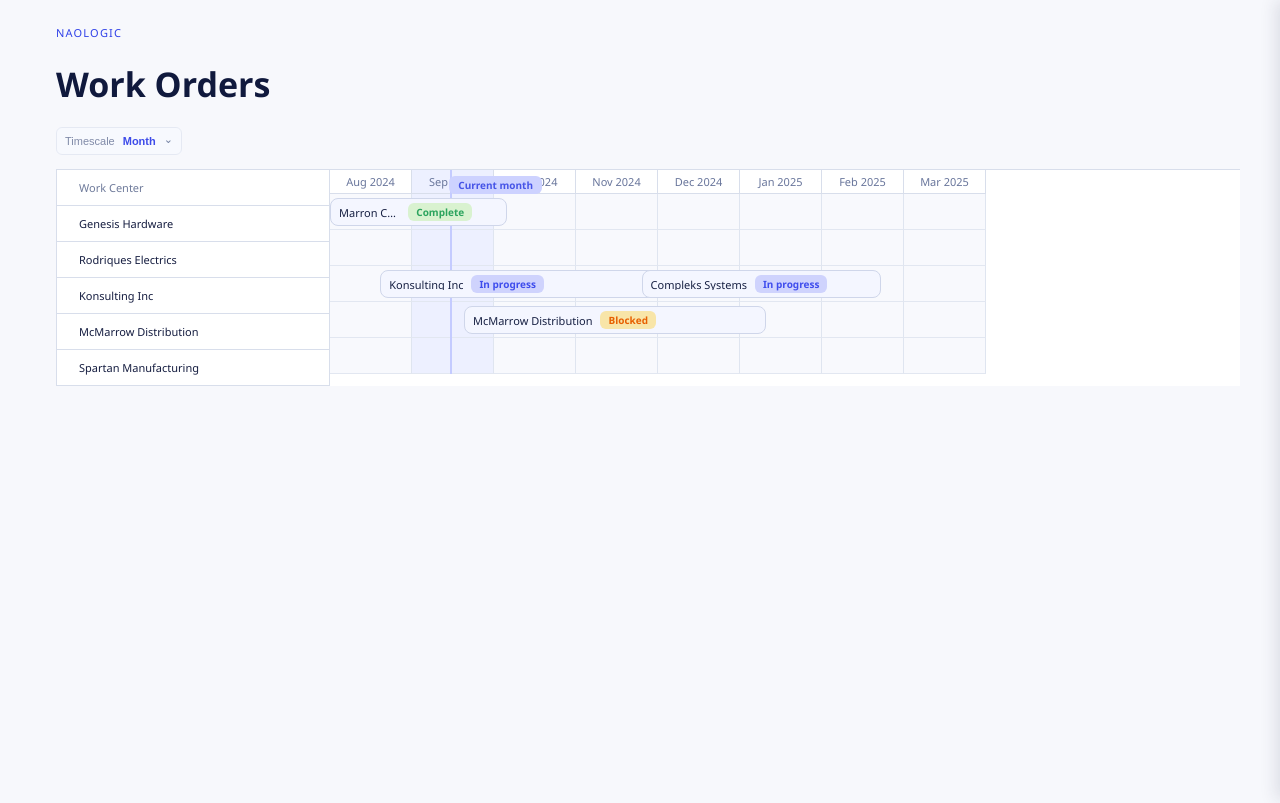
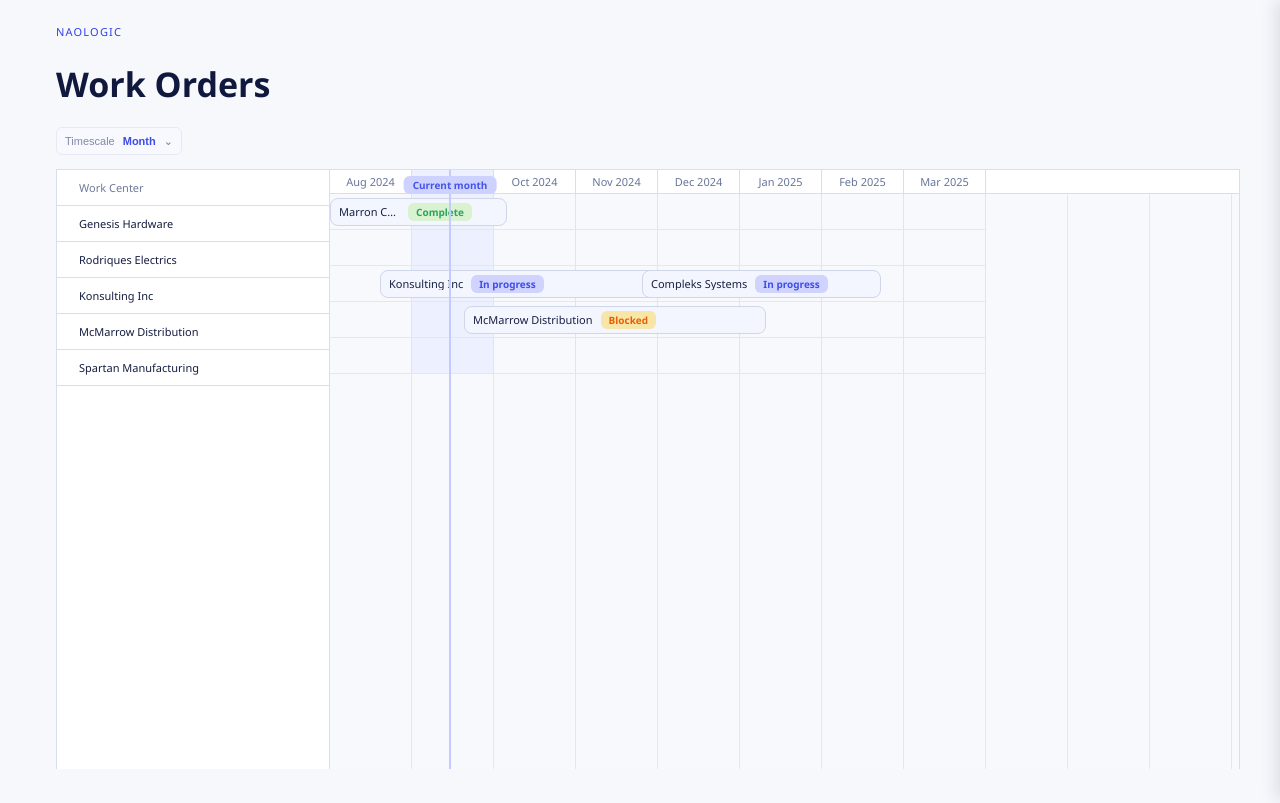
Before and after one commit to KTBarnette/Naologic, an Angular app: page / in a window 1280 px wide. Built offline with nearby package versions, Linux system fonts and the light colour scheme; a web font is replaced by a local one.

Commit message:
The UI has been adjusted to Sketch Dimensions

```diff
--- a/src/app/timeline/timeline.component.html
+++ b/src/app/timeline/timeline.component.html
@@ -38,7 +38,7 @@
       </aside>
 
       <div #timelineScrollPanel class="timeline-panel">
-        <div class="timeline-grid">
+        <div class="timeline-grid" [style.--col-w.px]="colWidthPx">
           <div class="today-indicator" [style.left.px]="todayOffsetPx"></div>
           <div class="today-pill" [style.left.px]="todayOffsetPx">{{ currentIndicatorLabel }}</div>
 
--- a/src/app/timeline/timeline.component.scss
+++ b/src/app/timeline/timeline.component.scss
@@ -42,7 +42,7 @@
   color: #3041e8;
   font-size: 11px;
   letter-spacing: 1.2px;
-  line-height: 1;
+  line-height: 12px;
   font-weight: 500;
 }
 
@@ -83,18 +83,22 @@
   color: #808aa8;
   font-size: 11px;
   font-weight: 500;
+  line-height: 12px;
 }
 
 .timescale-value {
   color: #3d4be9;
   font-size: 11px;
   font-weight: 600;
+  line-height: 12px;
 }
 
 .timescale-chevron {
   color: #7280a2;
   font-size: 11px;
-  margin-top: -3px;
+  line-height: 12px;
+  display: inline-flex;
+  align-items: center;
 }
 
 .timescale-menu {
@@ -134,6 +138,7 @@
   display: grid;
   grid-template-columns: 274px minmax(0, 1fr);
   border-top: 1px solid var(--line);
+  min-height: clamp(520px, calc(100vh - 200px), 824px);
 }
 
 .work-centers-panel {
@@ -169,11 +174,30 @@
   overflow-x: auto;
   overflow-y: visible;
   background: var(--surface);
+  border-right: 1px solid var(--line);
 }
 
 .timeline-grid {
   position: relative;
   width: max-content;
+  min-width: 100%;
+  min-height: 100%;
+  background: #f8f9fd;
+}
+
+.timeline-grid::before {
+  content: '';
+  position: absolute;
+  inset: 0;
+  background-image: repeating-linear-gradient(
+    to right,
+    transparent 0,
+    transparent calc(var(--col-w) - 1px),
+    #e2e7f1 calc(var(--col-w) - 1px),
+    #e2e7f1 var(--col-w)
+  );
+  pointer-events: none;
+  z-index: 0;
 }
 
 .today-indicator {
@@ -181,6 +205,7 @@
   top: 0;
   bottom: 0;
   width: 2px;
+  transform: translateX(-50%);
   background: var(--today-line);
   z-index: 3;
   pointer-events: none;
@@ -191,7 +216,7 @@
   top: 6px;
   height: 18px;
   line-height: 18px;
-  transform: translateX(-1px);
+  transform: translateX(-50%);
   border-radius: 6px;
   padding: 0 9px;
   background: var(--today-pill-bg);
@@ -206,6 +231,9 @@
   display: flex;
   height: 24px;
   border-bottom: 1px solid var(--line);
+  position: relative;
+  z-index: 1;
+  background: #fff;
 }
 
 .timeline-header-cell {
@@ -222,13 +250,13 @@
 .header-top {
   font-size: 11px;
   color: #68759b;
-  line-height: 1.1;
+  line-height: 12px;
 }
 
 .header-bottom {
   font-size: 11px;
   color: #68759b;
-  line-height: 1.1;
+  line-height: 12px;
 }
 
 .timeline-data-row {
@@ -236,6 +264,7 @@
   display: flex;
   height: 36px;
   cursor: pointer;
+  z-index: 1;
 }
 
 .timeline-data-cell {
@@ -307,7 +336,7 @@
 
 .work-order-name {
   font-size: 11px;
-  line-height: 1;
+  line-height: 12px;
   color: #172043;
   font-weight: 500;
   white-space: nowrap;
--- a/src/app/timeline/timeline.component.ts
+++ b/src/app/timeline/timeline.component.ts
@@ -208,24 +208,26 @@ export class TimelineComponent implements AfterViewInit {
   /** Pixel offset of current local time within the UTC-based timeline axis. */
   get todayOffsetPx(): number {
     if (this.timescale === 'month') {
-      return this.utcDayToPx(this.isoToUtcDay(REFERENCE_ANCHOR_ISO));
+      return this.snapPx(this.utcDayToPx(this.isoToUtcDay(REFERENCE_ANCHOR_ISO)));
     }
     const now = new Date();
     const nowLocalDayFloat = this.toUtcDay(now) + this.localDayFraction(now);
-    return this.utcDayToPx(nowLocalDayFloat);
+    return this.snapPx(this.utcDayToPx(nowLocalDayFloat));
   }
 
   /** Left pixel offset for a work-order bar from its start date. */
   barLeftPx(workOrder: WorkOrderDocument): number {
     const orderStartDay = this.isoToUtcDay(workOrder.data.startDate);
-    return this.utcDayToPx(orderStartDay);
+    return this.snapPx(this.utcDayToPx(orderStartDay));
   }
 
   /** Width of a work-order bar in pixels including the end day. */
   barWidthPx(workOrder: WorkOrderDocument): number {
     const startUtcDay = this.isoToUtcDay(workOrder.data.startDate);
     const endExclusiveUtcDay = this.isoToUtcDay(workOrder.data.endDate) + 1;
-    return this.utcDayToPx(endExclusiveUtcDay) - this.utcDayToPx(startUtcDay);
+    const startPx = this.snapPx(this.utcDayToPx(startUtcDay));
+    const endPx = this.snapPx(this.utcDayToPx(endExclusiveUtcDay));
+    return Math.max(1, endPx - startPx);
   }
 
   /** Returns work orders for one center, filtered to visible timeline range. */
@@ -355,7 +357,7 @@ export class TimelineComponent implements AfterViewInit {
       return;
     }
     const maxScrollLeft = Math.max(0, timelinePanel.scrollWidth - timelinePanel.clientWidth);
-    const target = this.todayOffsetPx - timelinePanel.clientWidth / 2;
+    const target = this.snapPx(this.todayOffsetPx - timelinePanel.clientWidth / 2);
     timelinePanel.scrollTo({
       left: Math.min(maxScrollLeft, Math.max(0, target)),
       behavior: smooth ? 'smooth' : 'auto'
@@ -729,6 +731,15 @@ export class TimelineComponent implements AfterViewInit {
     return column.startUtcDay + fractionWithinColumn * (column.endUtcDay - column.startUtcDay);
   }
 
+  /** Snaps coordinates to physical pixels to keep edges crisp across display DPIs. */
+  private snapPx(value: number): number {
+    if (!Number.isFinite(value)) {
+      return 0;
+    }
+    const dpr = globalThis.devicePixelRatio || 1;
+    return Math.round(value * dpr) / dpr;
+  }
+
   /** Returns Monday-based start-of-week UTC day for a given UTC day. */
   private startOfWeekUtcDay(utcDay: number): number {
     const dow = this.utcDayToDate(utcDay).getUTCDay();
```
